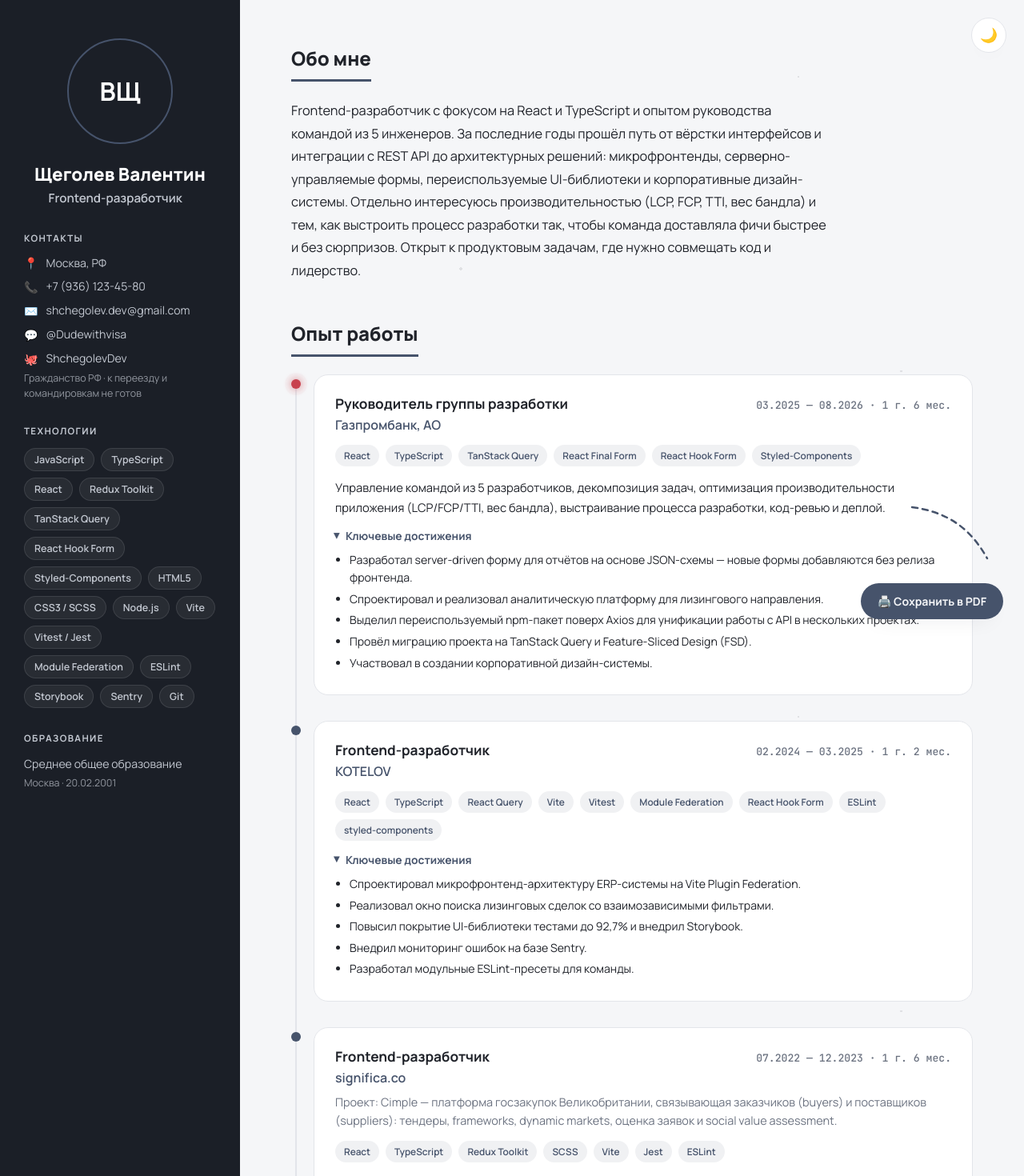
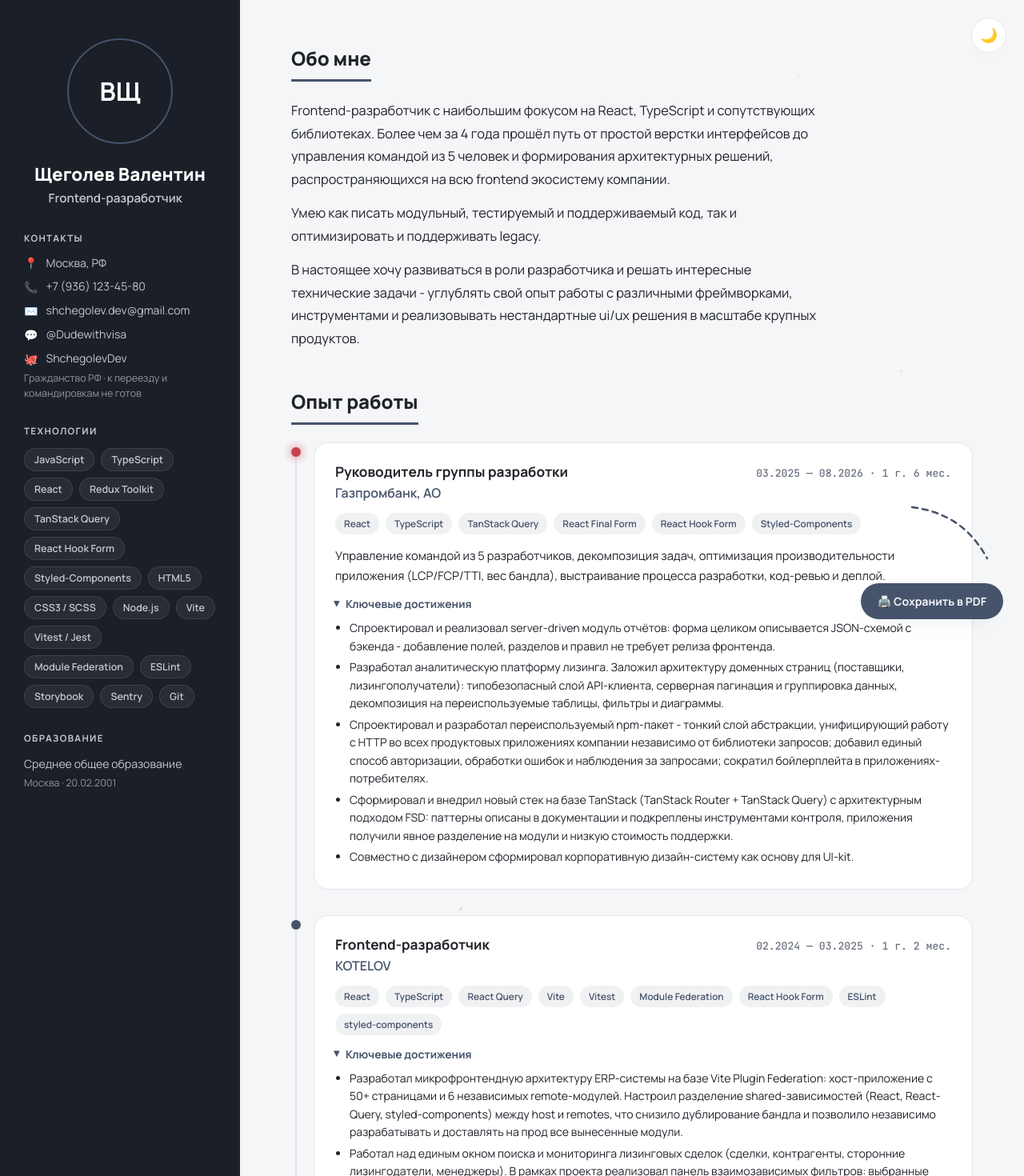
Before and after one commit to ShchegolevDev/About, a React (Vite) app: page / in a window 1280 px wide. Shown: the top 1470 px of the page at 80% size. Built offline with nearby package versions, Linux system fonts and the light colour scheme.

Commit message:
chore: add correct about section

```diff
--- a/src/components/About/About.module.css
+++ b/src/components/About/About.module.css
@@ -3,5 +3,9 @@
   line-height: 1.75;
   color: var(--text-main);
   max-width: 68ch;
-  margin: 0;
+  margin: 0 0 14px;
 }
+
+.about__text:last-child {
+  margin-bottom: 0;
+}
--- a/src/components/About/About.tsx
+++ b/src/components/About/About.tsx
@@ -1,11 +1,15 @@
 import { Section } from '../Section/Section';
-import { ABOUT_TEXT } from '../../data/resumeData';
+import { ABOUT_PARAGRAPHS } from '../../data/resumeData';
 import styles from './About.module.css';
 
 export const About = () => {
   return (
     <Section id="about" title="Обо мне">
-      <p className={styles.about__text}>{ABOUT_TEXT}</p>
+      {ABOUT_PARAGRAPHS.map((paragraph) => (
+        <p key={paragraph} className={styles.about__text}>
+          {paragraph}
+        </p>
+      ))}
     </Section>
   );
 };
--- a/src/data/resumeData.ts
+++ b/src/data/resumeData.ts
@@ -1,122 +1,166 @@
-import type { ContactItem, ExperienceEntry, PersonalInfo, ProjectCard } from '../types/resume';
+import type {
+  ContactItem,
+  ExperienceEntry,
+  PersonalInfo,
+  ProjectCard,
+} from "../types/resume";
 
 export const PERSONAL_INFO: PersonalInfo = {
-  name: 'Щеголев Валентин',
-  role: 'Frontend-разработчик',
-  citizenshipNote: 'Гражданство РФ · к переезду и командировкам не готов',
-  education: 'Среднее общее образование',
-  educationMeta: 'Москва · 20.02.2001',
+  name: "Щеголев Валентин",
+  role: "Frontend-разработчик",
+  citizenshipNote: "Гражданство РФ · к переезду и командировкам не готов",
+  education: "Среднее общее образование",
+  educationMeta: "Москва · 20.02.2001",
 };
 
-export const ABOUT_TEXT =
-  'Frontend-разработчик с фокусом на React и TypeScript и опытом руководства командой из ' +
-  '5 инженеров. За последние годы прошёл путь от вёрстки интерфейсов и интеграции с REST API ' +
-  'до архитектурных решений: микрофронтенды, серверно-управляемые формы, переиспользуемые ' +
-  'UI-библиотеки и корпоративные дизайн-системы. Отдельно интересуюсь производительностью ' +
-  '(LCP, FCP, TTI, вес бандла) и тем, как выстроить процесс разработки так, чтобы команда ' +
-  'доставляла фичи быстрее и без сюрпризов. Открыт к продуктовым задачам, где нужно совмещать ' +
-  'код и лидерство.';
+export const ABOUT_PARAGRAPHS: string[] = [
+  "Frontend-разработчик с наибольшим фокусом на React, TypeScript и сопутствующиx библиотеках. Более чем за 4 года прошёл путь от простой верстки интерфейсов до управления командой из 5 человек и формирования архитектурных решений, распространяющихся на всю frontend экосистему компании.",
+  "Умею как писать модульный, тестируемый и поддерживаемый код, так и оптимизировать и поддерживать legacy.",
+  "В настоящее хочу развиваться в роли разработчика и решать интересные технические задачи - углублять свой опыт работы с различными фреймворками, инструментами и реализовывать нестандартные ui/ux решения в масштабе крупных продуктов.",
+];
 
 export const CONTACTS: ContactItem[] = [
-  { id: 'location', icon: '📍', label: 'Москва, РФ' },
-  { id: 'phone', icon: '📞', label: '+7 (936) 123-45-80', href: 'tel:+79361234580' },
-  { id: 'email', icon: '✉️', label: 'shchegolev.dev@gmail.com', href: 'mailto:shchegolev.dev@gmail.com' },
-  { id: 'telegram', icon: '💬', label: '@Dudewithvisa', href: 'https://t.me/Dudewithvisa' },
-  { id: 'github', icon: '🐙', label: 'ShchegolevDev', href: 'https://github.com/ShchegolevDev/About' },
+  { id: "location", icon: "📍", label: "Москва, РФ" },
+  {
+    id: "phone",
+    icon: "📞",
+    label: "+7 (936) 123-45-80",
+    href: "tel:+79361234580",
+  },
+  {
+    id: "email",
+    icon: "✉️",
+    label: "shchegolev.dev@gmail.com",
+    href: "mailto:shchegolev.dev@gmail.com",
+  },
+  {
+    id: "telegram",
+    icon: "💬",
+    label: "@Dudewithvisa",
+    href: "https://t.me/Dudewithvisa",
+  },
+  {
+    id: "github",
+    icon: "🐙",
+    label: "ShchegolevDev",
+    href: "https://github.com/ShchegolevDev/About",
+  },
 ];
 
 export const TECH_SKILLS: string[] = [
-  'JavaScript',
-  'TypeScript',
-  'React',
-  'Redux Toolkit',
-  'TanStack Query',
-  'React Hook Form',
-  'Styled-Components',
-  'HTML5',
-  'CSS3 / SCSS',
-  'Node.js',
-  'Vite',
-  'Vitest / Jest',
-  'Module Federation',
-  'ESLint',
-  'Storybook',
-  'Sentry',
-  'Git',
+  "JavaScript",
+  "TypeScript",
+  "React",
+  "Redux Toolkit",
+  "TanStack Query",
+  "React Hook Form",
+  "Styled-Components",
+  "HTML5",
+  "CSS3 / SCSS",
+  "Node.js",
+  "Vite",
+  "Vitest / Jest",
+  "Module Federation",
+  "ESLint",
+  "Storybook",
+  "Sentry",
+  "Git",
 ];
 
 export const SOFT_SKILLS: string[] = [
-  'Управление командой',
-  'Менторство',
-  'Декомпозиция задач',
-  'Коммуникация с бизнесом',
-  'Код-ревью',
-  'Тайм-менеджмент',
-  'Проактивность',
+  "Управление командой",
+  "Менторство",
+  "Декомпозиция задач",
+  "Коммуникация с бизнесом",
+  "Код-ревью",
+  "Тайм-менеджмент",
+  "Проактивность",
 ];
 
 export const EXPERIENCE: ExperienceEntry[] = [
   {
-    id: 'gazprombank',
-    role: 'Руководитель группы разработки',
-    company: 'Газпромбанк, АО',
-    period: '03.2025 — 08.2026',
-    duration: '1 г. 6 мес.',
-    stack: ['React', 'TypeScript', 'TanStack Query', 'React Final Form', 'React Hook Form', 'Styled-Components'],
+    id: "gazprombank",
+    role: "Руководитель группы разработки",
+    company: "Газпромбанк, АО",
+    period: "03.2025 — 08.2026",
+    duration: "1 г. 6 мес.",
+    stack: [
+      "React",
+      "TypeScript",
+      "TanStack Query",
+      "React Final Form",
+      "React Hook Form",
+      "Styled-Components",
+    ],
     responsibilities:
-      'Управление командой из 5 разработчиков, декомпозиция задач, оптимизация ' +
-      'производительности приложения (LCP/FCP/TTI, вес бандла), выстраивание процесса ' +
-      'разработки, код-ревью и деплой.',
+      "Управление командой из 5 разработчиков, декомпозиция задач, оптимизация " +
+      "производительности приложения (LCP/FCP/TTI, вес бандла), выстраивание процесса " +
+      "разработки, код-ревью и деплой.",
     achievements: [
-      'Разработал server-driven форму для отчётов на основе JSON-схемы — новые формы добавляются без релиза фронтенда.',
-      'Спроектировал и реализовал аналитическую платформу для лизингового направления.',
-      'Выделил переиспользуемый npm-пакет поверх Axios для унификации работы с API в нескольких проектах.',
-      'Провёл миграцию проекта на TanStack Query и Feature-Sliced Design (FSD).',
-      'Участвовал в создании корпоративной дизайн-системы.',
+      "Спроектировал и реализовал server-driven модуль отчётов: форма целиком описывается JSON-схемой с бэкенда - добавление полей, разделов и правил не требует релиза фронтенда.",
+      "Разработал аналитическую платформу лизинга. Заложил архитектуру доменных страниц (поставщики, лизингополучатели): типобезопасный слой API-клиента, серверная пагинация и группировка данных, декомпозиция на переиспользуемые таблицы, фильтры и диаграммы.",
+      "Спроектировал и разработал переиспользуемый npm-пакет - тонкий слой абстракции, унифицирующий работу с HTTP во всех продуктовых приложениях компании независимо от библиотеки запросов; добавил единый способ авторизации, обработки ошибок и наблюдения за запросами; сократил бойлерплейта в приложениях-потребителях.",
+      "Сформировал и внедрил новый стек на базе TanStack (TanStack Router + TanStack Query) с архитектурным подходом FSD: паттерны описаны в документации и подкреплены инструментами контроля, приложения получили явное разделение на модули и низкую стоимость поддержки.",
+      "Совместно с дизайнером сформировал корпоративную дизайн-систему как основу для UI-kit.",
     ],
   },
   {
-    id: 'kotelov',
-    role: 'Frontend-разработчик',
-    company: 'KOTELOV',
-    period: '02.2024 — 03.2025',
-    duration: '1 г. 2 мес.',
-    stack: ['React', 'TypeScript', 'React Query', 'Vite', 'Vitest', 'Module Federation', 'React Hook Form', 'ESLint', 'styled-components'],
+    id: "kotelov",
+    role: "Frontend-разработчик",
+    company: "KOTELOV",
+    period: "02.2024 — 03.2025",
+    duration: "1 г. 2 мес.",
+    stack: [
+      "React",
+      "TypeScript",
+      "React Query",
+      "Vite",
+      "Vitest",
+      "Module Federation",
+      "React Hook Form",
+      "ESLint",
+      "styled-components",
+    ],
     achievements: [
-      'Спроектировал микрофронтенд-архитектуру ERP-системы на Vite Plugin Federation.',
-      'Реализовал окно поиска лизинговых сделок со взаимозависимыми фильтрами.',
-      'Повысил покрытие UI-библиотеки тестами до 92,7% и внедрил Storybook.',
-      'Внедрил мониторинг ошибок на базе Sentry.',
-      'Разработал модульные ESLint-пресеты для команды.',
+      "Разработал микрофронтендную архитектуру ERP-системы на базе Vite Plugin Federation: хост-приложение с 50+ страницами и 6 независимых remote-модулей. Настроил разделение shared-зависимостей (React, React-Query, styled-components) между host и remotes, что снизило дублирование бандла и позволило независимо разрабатывать и доставлять на прод все вынесенные модули.",
+      "Работал над единым окном поиска и мониторинга лизинговых сделок (сделки, контрагенты, сторонние лизингодатели, менеджеры). В рамках проекта реализовал панель взаимозависимых фильтров: выбранные значения уходят на бэкенд и пересчитывают доступные варианты остальных фильтров, с серверным поиском и пагинацией внутри каждого списка.",
+      "Инициировал покрытие тестами ui библиотеки. Интегрировал в библиотеку storybook и покрыл тест кейсами основные компоненты. В итоге покрытие кода тестами возросло с ~50 до 92,7%, а так же уменьшил время на отладку кода и тестирование новых кейсов при расширении компонентов.",
+      "Внедрил сквозной мониторинг фронтенда на базе Sentry: разработал внутреннюю библиотеку-обёртку над @sentry/react с единой конфигурацией, фильтрацией шумовых ошибок и подключением в одну строку, за счёт чего приложения получают сбор ошибок и Web Vitals без индивидуальной настройки Sentry.",
+      "Спроектировал модульную архитектуру из 5 независимых eslint пресетов (base/format/react/typescript/sonar) с раздельными точками входа - повысил читаемость и единообразие кода в 3 проектах.",
     ],
   },
   {
-    id: 'significa',
-    role: 'Frontend-разработчик',
-    company: 'significa.co',
-    period: '07.2022 — 12.2023',
-    duration: '1 г. 6 мес.',
-    stack: ['React', 'TypeScript', 'Redux Toolkit', 'SCSS', 'Vite', 'Jest', 'ESLint'],
+    id: "significa",
+    role: "Frontend-разработчик",
+    company: "significa.co",
+    period: "07.2022 — 12.2023",
+    duration: "1 г. 6 мес.",
+    stack: [
+      "React",
+      "TypeScript",
+      "Redux Toolkit",
+      "SCSS",
+      "Vite",
+      "Jest",
+      "ESLint",
+    ],
     projectNote:
-      'Проект: Cimple — платформа госзакупок Великобритании, связывающая заказчиков (buyers) ' +
-      'и поставщиков (suppliers): тендеры, frameworks, dynamic markets, оценка заявок и social value assessment.',
+      "Проект: Cimple — платформа госзакупок Великобритании, связывающая заказчиков (buyers) " +
+      "и поставщиков (suppliers): тендеры, frameworks, dynamic markets, оценка заявок и social value assessment.",
     responsibilities:
-      'Разработка UI платформы (кабинеты заказчика и поставщика, карточки тендеров), ' +
-      'вёрстка и интеграция с REST API, оценка и декомпозиция задач.',
+      "Разработка UI платформы (кабинеты заказчика и поставщика, карточки тендеров), " +
+      "вёрстка и интеграция с REST API, оценка и декомпозиция задач.",
     achievements: [
-      'Реализовал страницу поиска тендеров и frameworks с фильтрами и пагинацией.',
-      'Реализовал многошаговую форму подачи заявки на React Hook Form с валидацией по шагам.',
-      'Реализовал страницу профиля организации (данные компании, документы, история заявок).',
-      'Вынес переиспользуемые компоненты: карточка тендера, статус-бейджи, таблица результатов.',
-      'Исправил баги в блоке расчёта social value и покрыл его тестами.',
+      "Реализовал страницу поиска тендеров и frameworks с фильтрами и пагинацией.",
+      "Реализовал многошаговую форму подачи заявки на React Hook Form с валидацией по шагам.",
+      "Реализовал страницу профиля организации (данные компании, документы, история заявок).",
+      "Вынес переиспользуемые компоненты: карточка тендера, статус-бейджи, таблица результатов.",
+      "Исправил баги в блоке расчёта social value и покрыл его тестами.",
     ],
   },
 ];
 
-export const PROJECTS: ProjectCard[] = [
-  { id: 'placeholder-1', title: 'Добавьте проект', description: 'Название, короткое описание, стек и ссылка на GitHub / демо', isPlaceholder: true },
-  { id: 'placeholder-2', title: 'Добавьте проект', description: 'Название, короткое описание, стек и ссылка на GitHub / демо', isPlaceholder: true },
-];
+export const PROJECTS: ProjectCard[] = [];
 
 export const COURSES_PLACEHOLDER_TEXT =
-  'Добавьте пройденные курсы, хакатоны или сертификаты — название, платформа/организатор, год';
+  "Добавьте пройденные курсы, хакатоны или сертификаты — название, платформа/организатор, год";
```
Also changed, not shown: src/components/Projects/Projects.tsx (+15 -6 lines), 1 other file (tests, documents, lock files or other folders).
